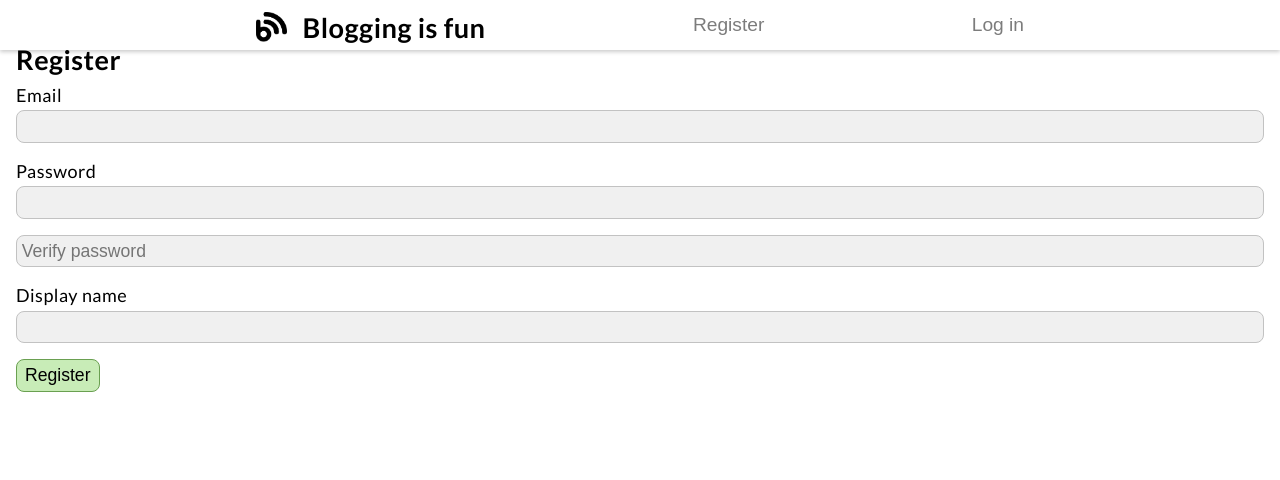
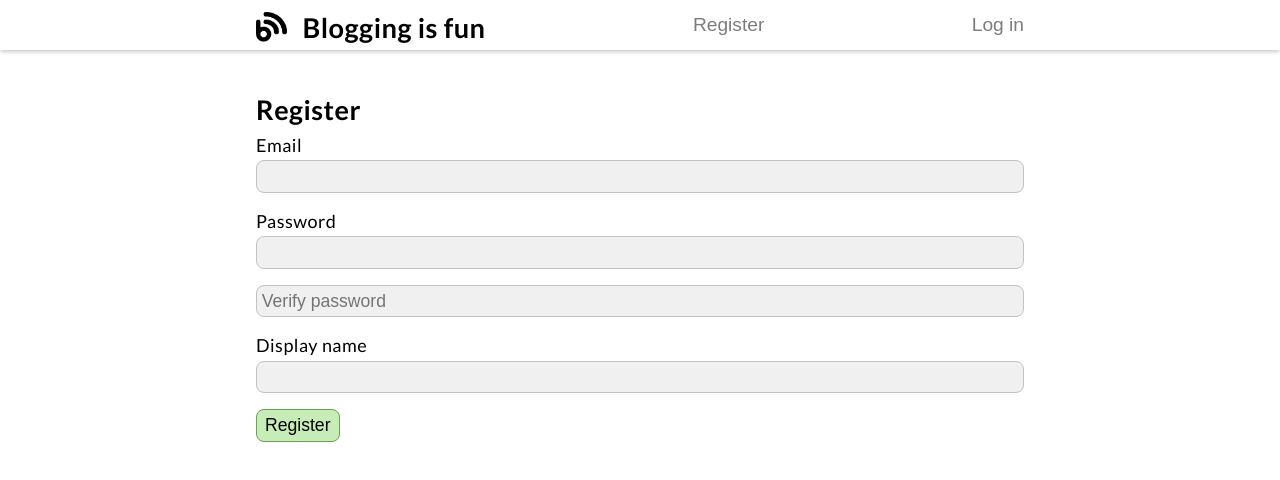
Before and after one commit to Yeshwanth2411/CMSblog-frontend, a React (Create React App) app: page /register in a window 1280 px wide. Shown: the top 480 px of the page. Built offline with nearby package versions, Linux system fonts and the light colour scheme; no server answers.

Commit message:
updated registerjs

```diff
--- a/src/components/auth/Register.js
+++ b/src/components/auth/Register.js
@@ -36,7 +36,7 @@ export default function Register() {
   };
 
   return (
-    <div className="page">
+    <div className="container">
       <h2>Register</h2>
       {error && (
         <ErrorNotice message={error} clearError={() => setError(undefined)} />
```
